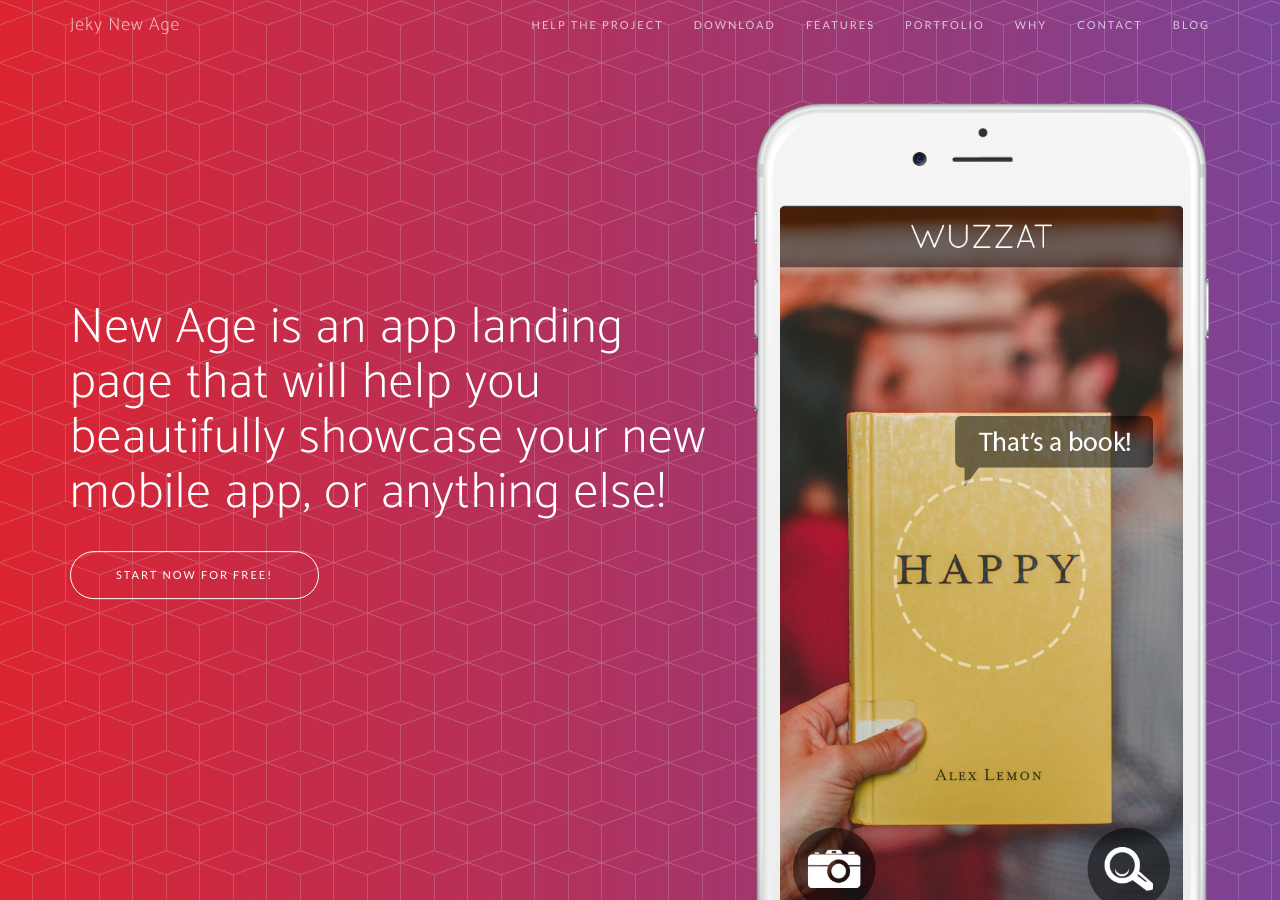
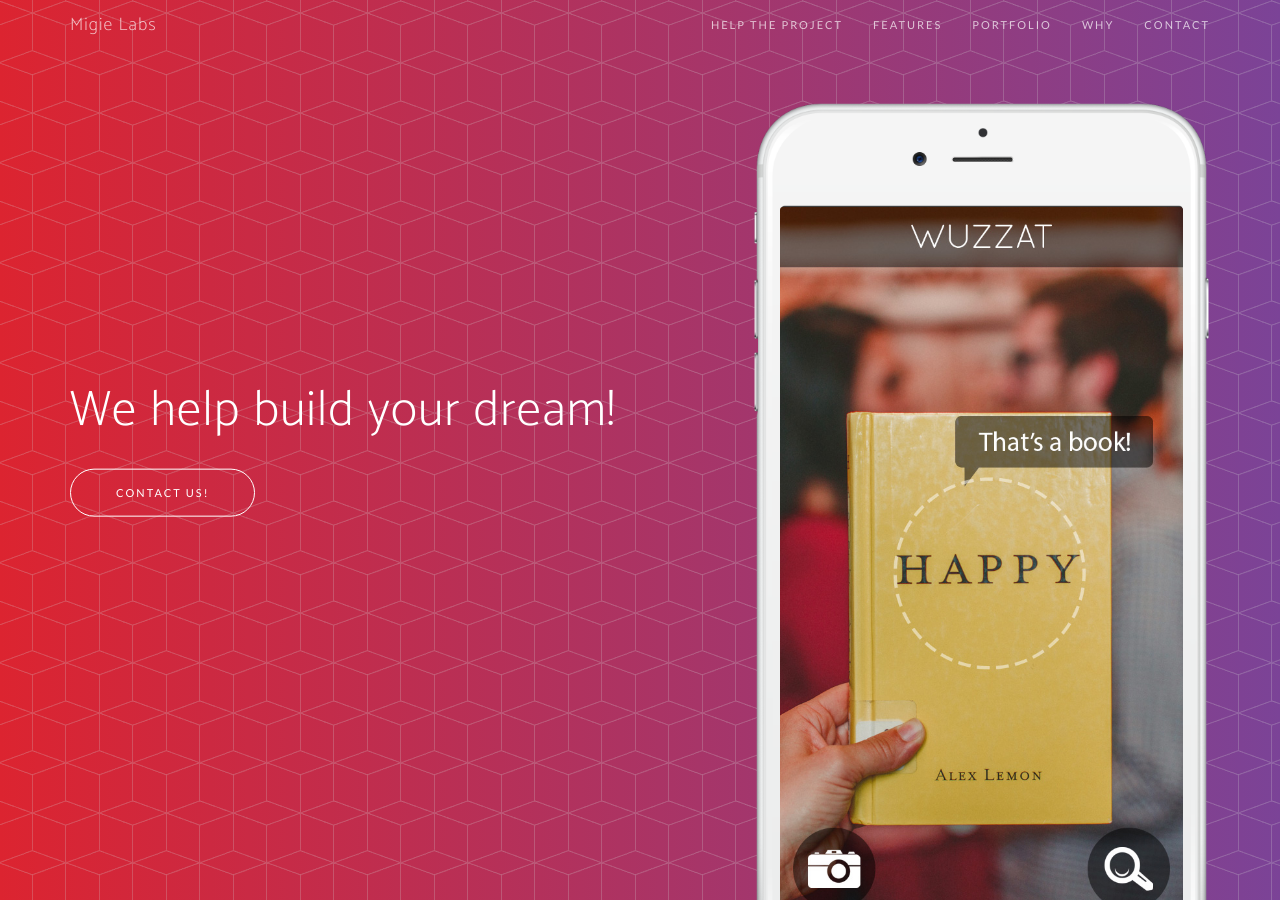
Before and after one commit to MigieLabs/MigieLabs.github.io, a Jekyll site: the page built from index.html, in a window 1280 px wide and 900 px high. Built offline with Jekyll 4.4.1, drawn with Linux system fonts in a browser that asks for light colours; nearby versions of some CDN libraries; some web fonts are replaced; the list of posts is cut into pages by our own code; some of the changed text lies outside the part shown.

Commit message:
Clean up front

```diff
--- a/_includes/header.html
+++ b/_includes/header.html
@@ -4,8 +4,8 @@
             <div class="col-sm-7">
                 <div class="header-content">
                     <div class="header-content-inner">
-                        <h1>New Age is an app landing page that will help you beautifully showcase your new mobile app, or anything else!</h1>
-                        <a href="#download" class="btn btn-outline btn-xl page-scroll">Start Now for Free!</a>
+                        <h1>We help build your dream!</h1>
+                        <a href="#contact" class="btn btn-outline btn-xl page-scroll">Contact us!</a>
                     </div>
                 </div>
             </div>
--- a/_includes/nav.html
+++ b/_includes/nav.html
@@ -5,7 +5,7 @@
             <button type="button" class="navbar-toggle collapsed" data-toggle="collapse" data-target="#bs-example-navbar-collapse-1">
                 <span class="sr-only">Toggle navigation</span> Menu <i class="fa fa-bars"></i>
             </button>
-            <a class="navbar-brand page-scroll" href="#page-top">Jeky New Age</a>
+            <a class="navbar-brand page-scroll" href="#page-top">Migie Labs</a>
         </div>
 
         <!-- Collect the nav links, forms, and other content for toggling -->
@@ -14,9 +14,6 @@
               <li>
                   <a class="page-scroll" href="/funds">Help the project</a>
               </li>
-                <li>
-                    <a class="page-scroll" href="#download">Download</a>
-                </li>
                 <li>
                     <a class="page-scroll" href="#features">Features</a>
                 </li>
@@ -29,9 +26,6 @@
                 <li>
                     <a class="page-scroll" href="#contact">Contact</a>
                 </li>
-                <li>
-                    <a href="/blog/">Blog</a>
-                </li>
             </ul>
         </div>
         <!-- /.navbar-collapse -->
--- a/_layouts/front.html
+++ b/_layouts/front.html
@@ -6,12 +6,12 @@
 <body id="page-top">
   {% include nav.html %}
   {% include header.html %}
-  {% include call-to-action.html %}
-  {% include services.html %}
+  {% include feature.html %}
+  <!-- {% include call-to-action.html %} -->
+  <!-- {% include services.html %} -->
   {% include portfolio.html %}
-  {% include feature.html %}
-  {% include quote.html %}
-  {% include aside.html %}
+  <!-- {% include quote.html %}
+  {% include aside.html %} -->
   {% include contact.html %}
   {% include scripts.html %}
 </body>
```
